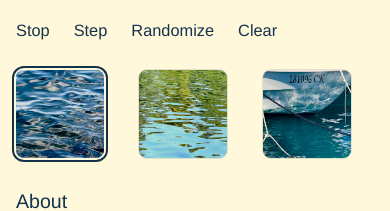
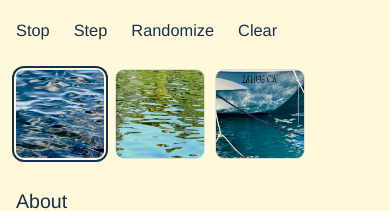
Before and after one commit to leonarda4/Game_of_life, a React (Vite) app: page / in a window 390 px wide. Shown: the part 428-639 px from the top of the page. Built offline with nearby package versions, Linux system fonts and the light colour scheme; grey boxes are pictures that could not be loaded.

Commit message:
Make mobile video picker horizontal

```diff
--- a/src/index.css
+++ b/src/index.css
@@ -351,10 +351,13 @@ button {
     }
 
     .video-picker {
-        display: grid;
-        grid-template-columns: repeat(3, minmax(0, 1fr));
+        display: flex;
+        flex-direction: row;
+        flex-wrap: wrap;
+        align-self: flex-start;
         gap: 12px;
-        width: 100%;
+        width: fit-content;
+        max-width: 100%;
     }
 
     .right-sidebar {
```
